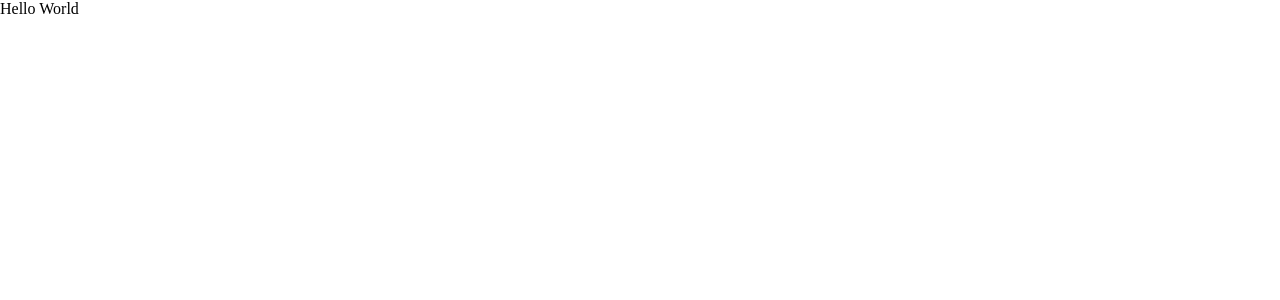
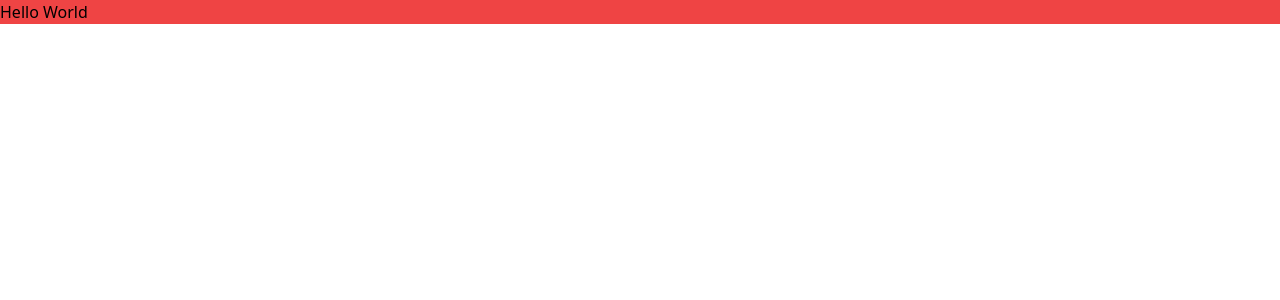
Before and after one commit to jbrnsk/me, a Vue app in the folder apps/game/: page / in a window 1280 px wide. Shown: the top 300 px of the page. Built offline with nearby package versions, Linux system fonts and the light colour scheme.

Commit message:
Install Tailwind

```diff
--- a/apps/game/package.json
+++ b/apps/game/package.json
@@ -16,7 +16,7 @@
   },
   "devDependencies": {
     "@vitejs/plugin-vue": "^5.0.4",
-    "eslint": "^8.57.0",
+    "autoprefixer": "^10.4.19",
     "postcss": "^8.4.38",
     "tailwindcss": "^3.4.3",
     "typescript": "^5.4.5",
--- /dev/null
+++ b/apps/game/postcss.config.cjs
@@ -0,0 +1,10 @@
+const config = require("./tailwind.config.cjs");
+
+module.exports = {
+    plugins: {
+        // Specifying the config is not necessary in most cases, but it is included
+        // here to share the same config across the entire monorepo
+        tailwindcss: { config },
+        autoprefixer: {},
+    },
+};
--- a/apps/game/src/styles/main.css
+++ b/apps/game/src/styles/main.css
@@ -1,3 +1,7 @@
+@tailwind base;
+@tailwind components;
+@tailwind utilities;
+
 html,
 body,
 #app {
--- a/apps/game/src/views/Home.vue
+++ b/apps/game/src/views/Home.vue
@@ -5,7 +5,7 @@
 </script>
 
 <template>
-  <div>Hello World</div>
+  <div class="w-400 bg-red-500">Hello World</div>
 </template>
 
 <style scoped>
--- /dev/null
+++ b/apps/game/tailwind.config.cjs
@@ -0,0 +1,29 @@
+const defaultTheme = require('tailwindcss/defaultTheme')
+
+/** @type {import('tailwindcss').Config} */
+module.exports = {
+    content: [
+        './src/**/*.{html,js,ts,jsx,tsx,vue}',
+    ],
+    theme: {
+        fontSize: {
+            xs: '12px',
+            sm: '14px',
+            base: '16px',
+            lg: '18px',
+            xl: '20px',
+            '2xl': '24px',
+            '3xl': '30px',
+            '4xl': '40px',
+            '5xl': '50px',
+            '6xl': '60px',
+            '7xl': '70px'
+        },
+        screens: {
+            'sm': '641px',
+            'md': '769px',
+            'lg': '1025px',
+            'xl': '1281px',
+        },
+    },
+};
```
Also changed, not shown: 1 other file (tests, documents, lock files or other folders).
